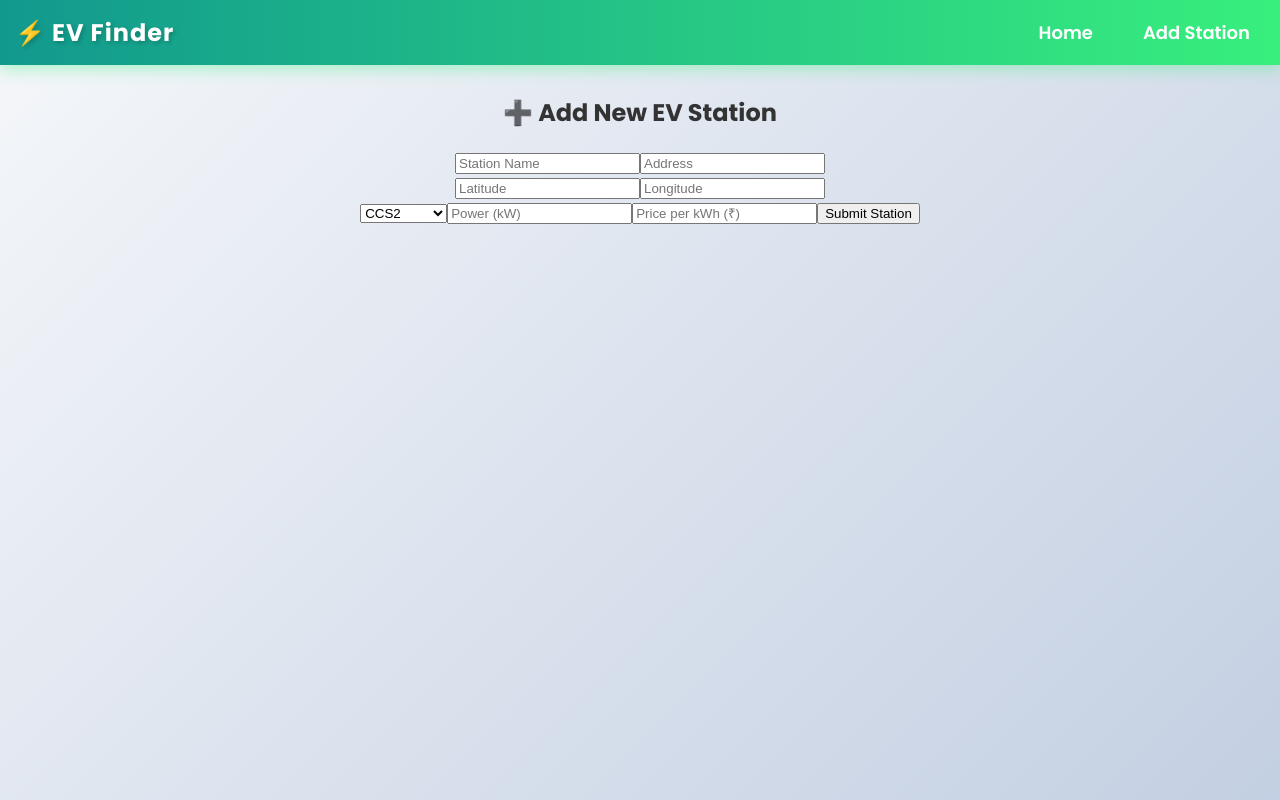
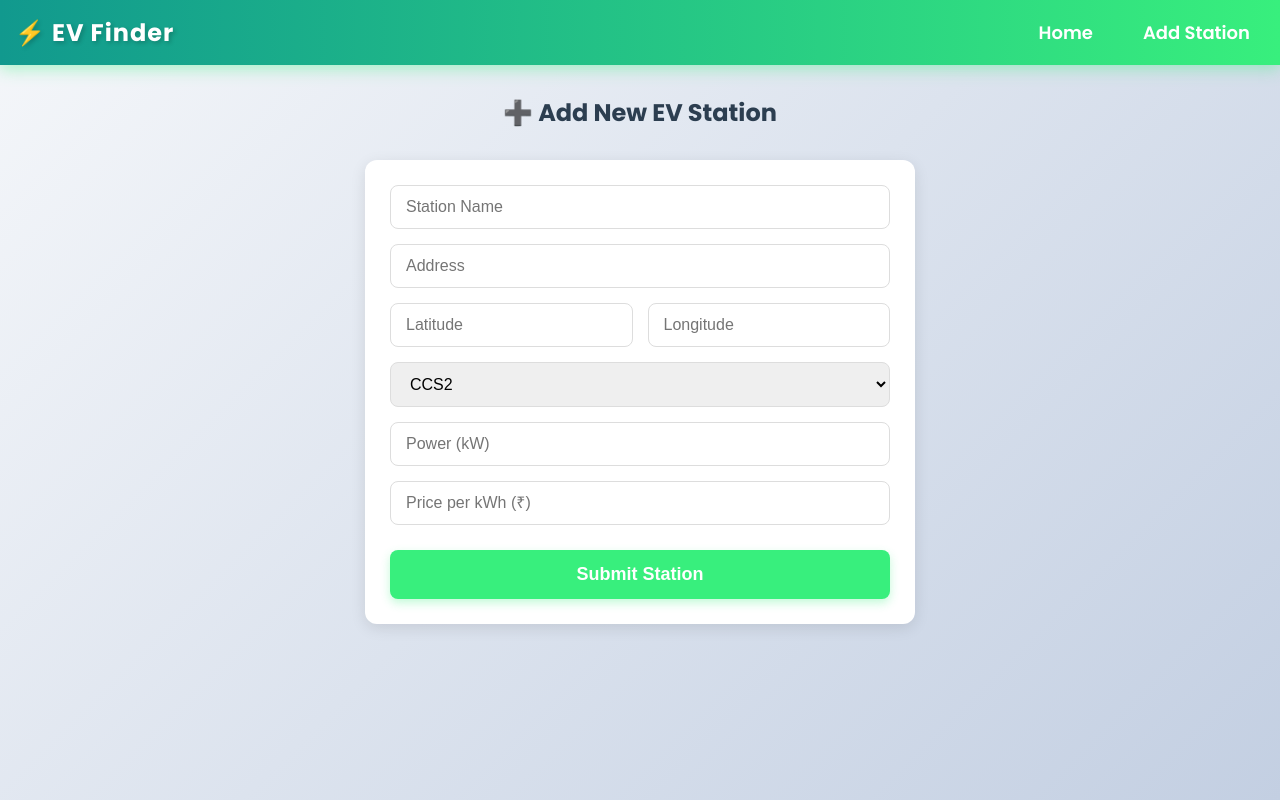
Before and after one commit to vidhidaran/ev-charger-finder, a React (Create React App) app in the folder client/: page /add in a window 1280 px wide. Built offline with nearby package versions, Linux system fonts and the light colour scheme.

Commit message:
Update CSS with form styles

```diff
--- a/client/src/App.css
+++ b/client/src/App.css
@@ -51,7 +51,7 @@ nav a:hover {
 }
 
 /* =========================================
-   3. HERO SECTION (New!)
+   3. HERO SECTION
    ========================================= */
 .hero-banner {
   text-align: center;
@@ -218,3 +218,63 @@ nav a:hover {
   .search-bar-container { margin: 10px; flex-direction: column; }
   .station-card { width: 100%; }
 }
+
+/* =========================================
+   7. FORM STYLES (NEW - Fixes Add/Edit Page)
+   ========================================= */
+.form-container {
+  max-width: 500px;
+  margin: 30px auto; /* Centers the form */
+  padding: 25px;
+  background: white;
+  border-radius: 12px;
+  box-shadow: 0 4px 15px rgba(0,0,0,0.1); /* Nice shadow */
+  display: flex;
+  flex-direction: column;
+  gap: 15px; /* Space between inputs */
+}
+
+.form-input, .form-select {
+  padding: 12px 15px;
+  border: 1px solid #ddd;
+  border-radius: 8px;
+  font-size: 16px;
+  width: 100%;
+  box-sizing: border-box; /* Prevents spilling over */
+  transition: border-color 0.3s;
+}
+
+.form-input:focus, .form-select:focus {
+  border-color: #38ef7d;
+  outline: none;
+}
+
+.form-input-group {
+  display: flex;
+  gap: 15px; /* Space between Lat/Lng */
+}
+
+.form-button {
+  background-color: #38ef7d; /* Matches your Green Theme */
+  color: white;
+  padding: 14px;
+  border: none;
+  border-radius: 8px;
+  font-size: 18px;
+  font-weight: bold;
+  cursor: pointer;
+  transition: background 0.3s ease;
+  margin-top: 10px;
+  box-shadow: 0 4px 10px rgba(56, 239, 125, 0.3);
+}
+
+.form-button:hover {
+  background-color: #2ecc71; /* Darker Green on hover */
+  transform: translateY(-2px);
+}
+
+h2 {
+    color: #2c3e50;
+    margin-bottom: 20px;
+    font-weight: 700;
+}
```
